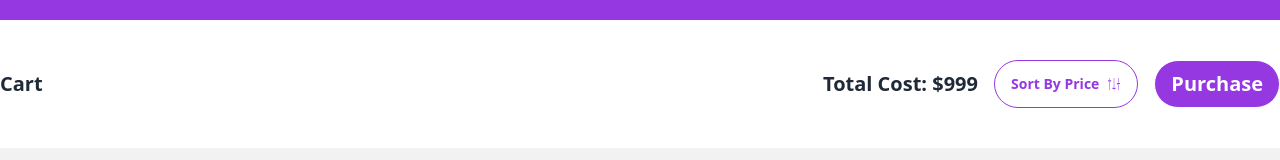
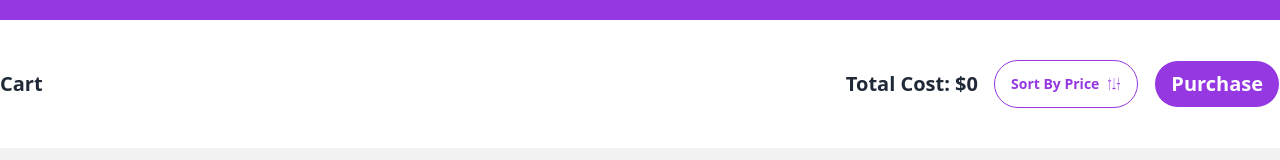
Before and after one commit to programming-hero-web-course-4/b10a8-gadget-heaven-adnansyed101, a React (Vite) app: page /dashboard in a window 1280 px wide. Shown: the part 304-464 px from the top of the page. Built offline with nearby package versions, Linux system fonts and the light colour scheme.

Commit message:
Sort techs using price

```diff
--- a/src/components/DashCart.jsx
+++ b/src/components/DashCart.jsx
@@ -3,17 +3,27 @@ import { GiSettingsKnobs } from "react-icons/gi";
 import { useOutletContext } from "react-router-dom";
 
 const DashCart = () => {
-  const { selectedTechs } = useOutletContext();
+  const { selectedTechs, handleSort } = useOutletContext();
+
+  const totalAmount = selectedTechs.reduce(
+    (total, tech) => total + tech.price,
+    0
+  );
 
   return (
     <>
       <div className="container mx-auto flex items-center gap-4 mb-10">
         <h4 className="flex-1 font-bold text-xl">Cart</h4>
-        <p className="font-bold text-xl">Total Cost: $999</p>
-        <button className="btn btn-outline rounded-full border-primary text-primary">
+        <p className="font-bold text-xl">Total Cost: ${totalAmount}</p>
+        <button
+          className="btn btn-outline rounded-full border-primary text-primary"
+          onClick={handleSort}
+        >
           Sort By Price <GiSettingsKnobs />
         </button>
-        <button className="btn btn-outline rounded-full bg-primary text-white font-semibold text-xl">
+        <button
+          className="btn btn-outline rounded-full bg-primary text-white font-semibold text-xl"
+        >
           Purchase
         </button>
       </div>
```
